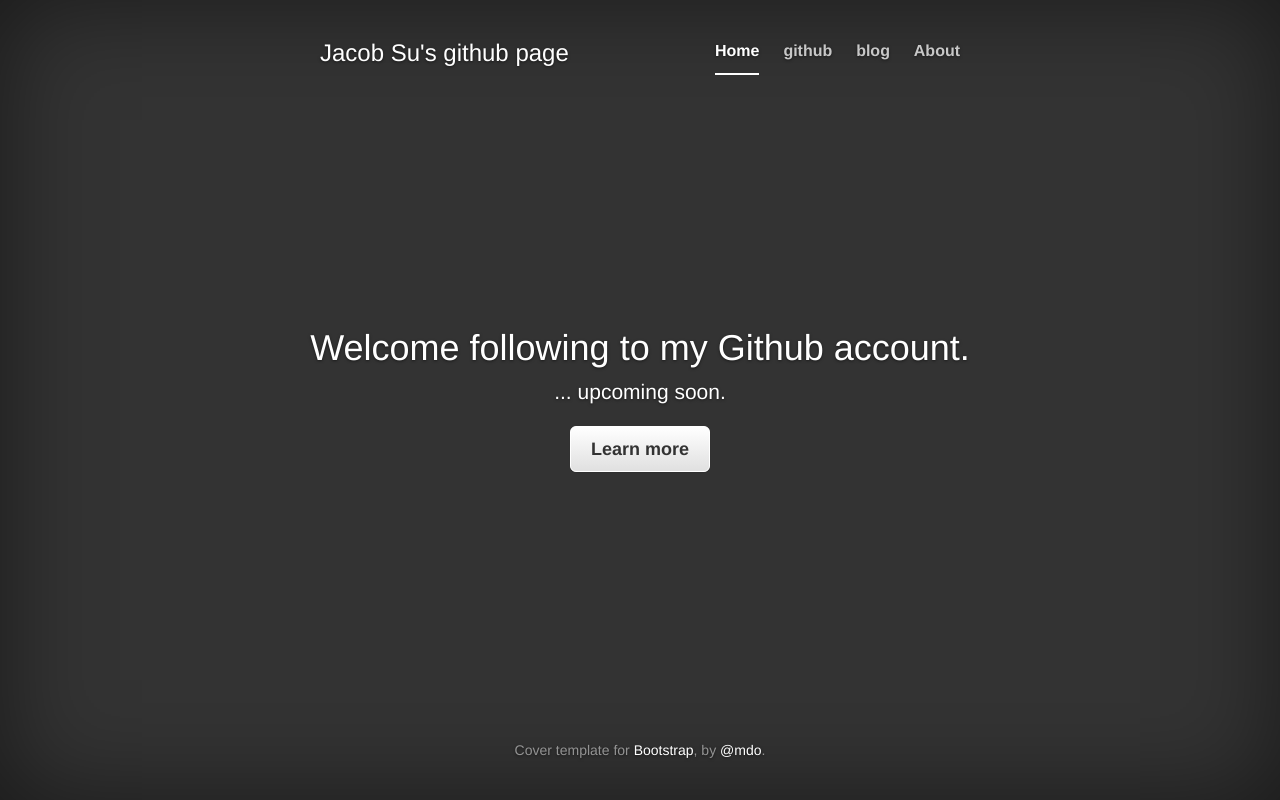
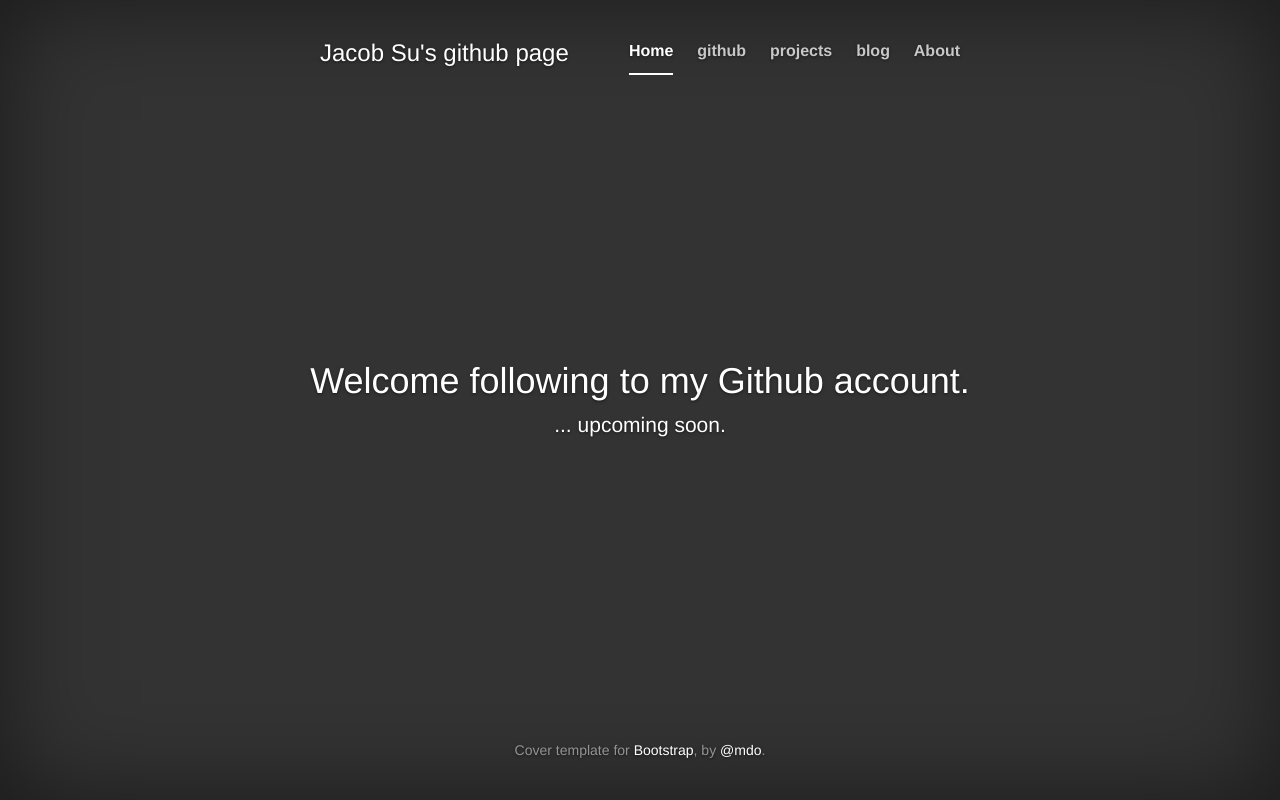
Before and after one commit to suzp1984/suzp1984.github.io, a website: page index.html in a window 1280 px wide. Drawn offline with nearby package versions, Linux system fonts and the light colour scheme.

Commit message:
add project colume in nav

```diff
--- a/index.html
+++ b/index.html
@@ -33,6 +33,7 @@
                 <ul class="nav masthead-nav">
                   <li class="active"><a href="https://suzp1984.github.io/">Home</a></li>
                   <li><a href="https://github.com/suzp1984">github</a></li>
+                  <li><a href="#">projects</a></li>
                   <li><a href="http://zpcat.blogspot.com/">blog</a></li>
                   <li><a href="https://about.me/suzp1984">About</a></li>
                 </ul>
@@ -43,9 +44,6 @@
           <div class="inner cover">
             <h1 class="cover-heading">Welcome following to my Github account.</h1>
             <p class="lead">... upcoming soon.</p>
-            <p class="lead">
-              <a href="https://about.me/suzp1984" class="btn btn-lg btn-default">Learn more</a>
-            </p>
           </div>
 
           <div class="mastfoot">
```
